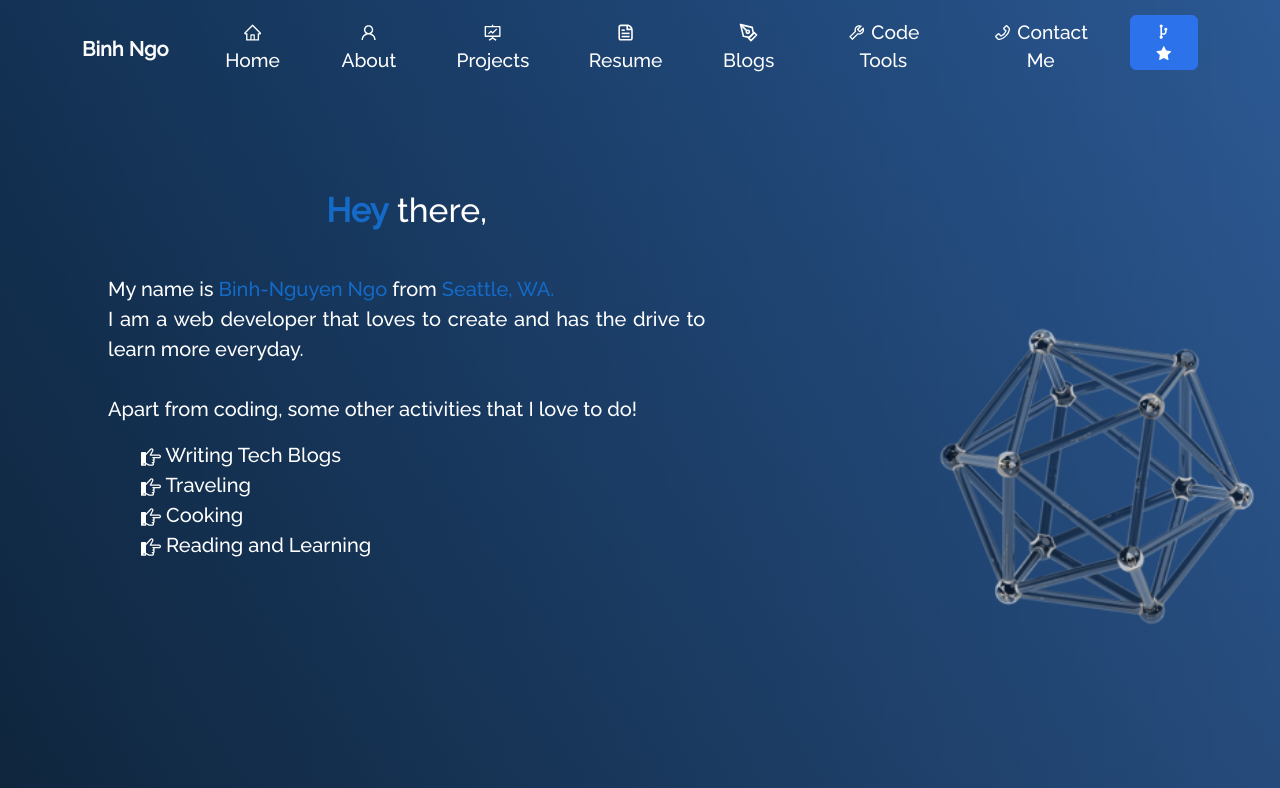
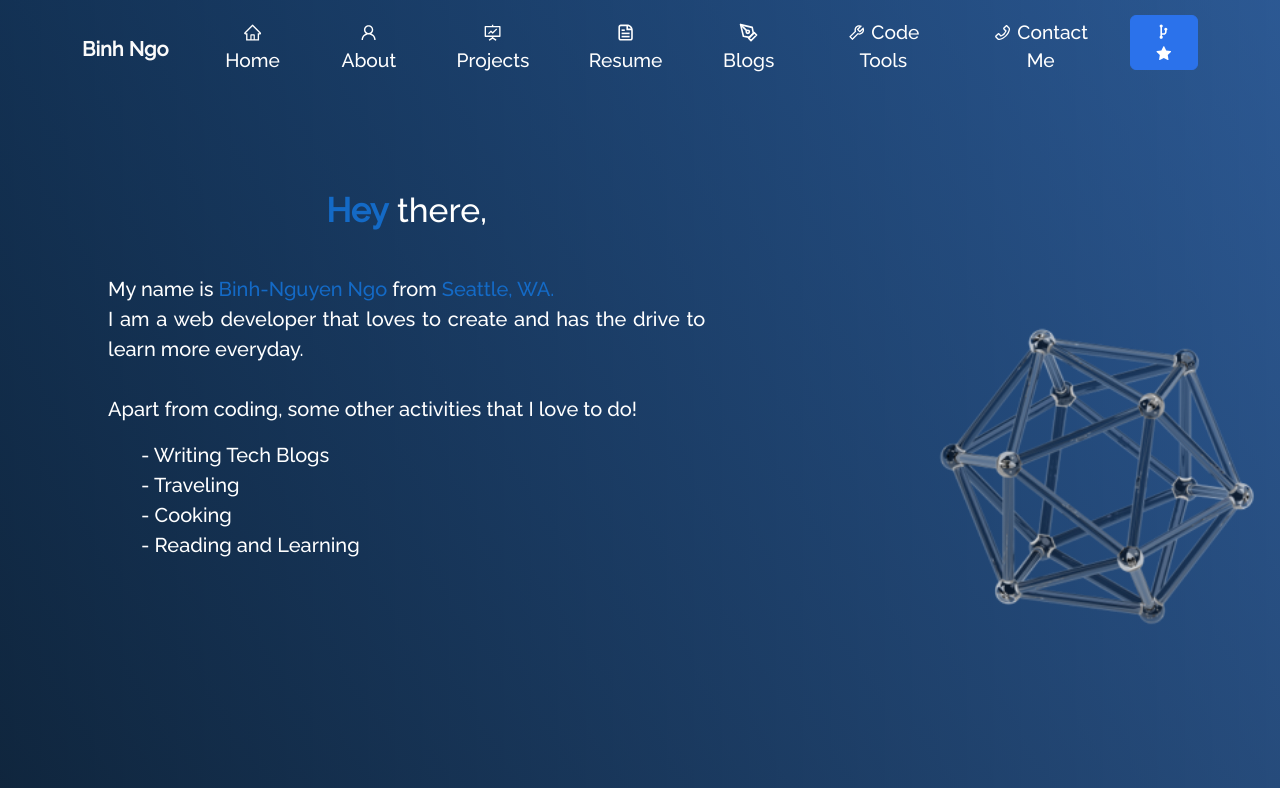
Before and after one commit to binh-ngo/react-portfolio, a React (Create React App) app: page /about in a window 1280 px wide. Shown: the top 788 px of the page. Built offline with nearby package versions, Linux system fonts and the light colour scheme.

Commit message:
changed bullet points in about page

```diff
--- a/src/components/About/AboutCard.js
+++ b/src/components/About/AboutCard.js
@@ -1,6 +1,5 @@
 import React from "react";
 import Card from "react-bootstrap/Card";
-import { ImPointRight } from "react-icons/im";
 
 function AboutCard() {
   return (
@@ -17,16 +16,16 @@ function AboutCard() {
           </p>
           <ul>
             <li className="about-activity">
-              <ImPointRight /> Writing Tech Blogs
+              - Writing Tech Blogs
             </li>
             <li className="about-activity">
-              <ImPointRight /> Traveling
+              - Traveling
             </li>
             <li className="about-activity">
-              <ImPointRight /> Cooking
+              - Cooking
             </li>
             <li className="about-activity">
-              <ImPointRight /> Reading and Learning
+              - Reading and Learning
             </li>
           </ul>
         </blockquote>
```
